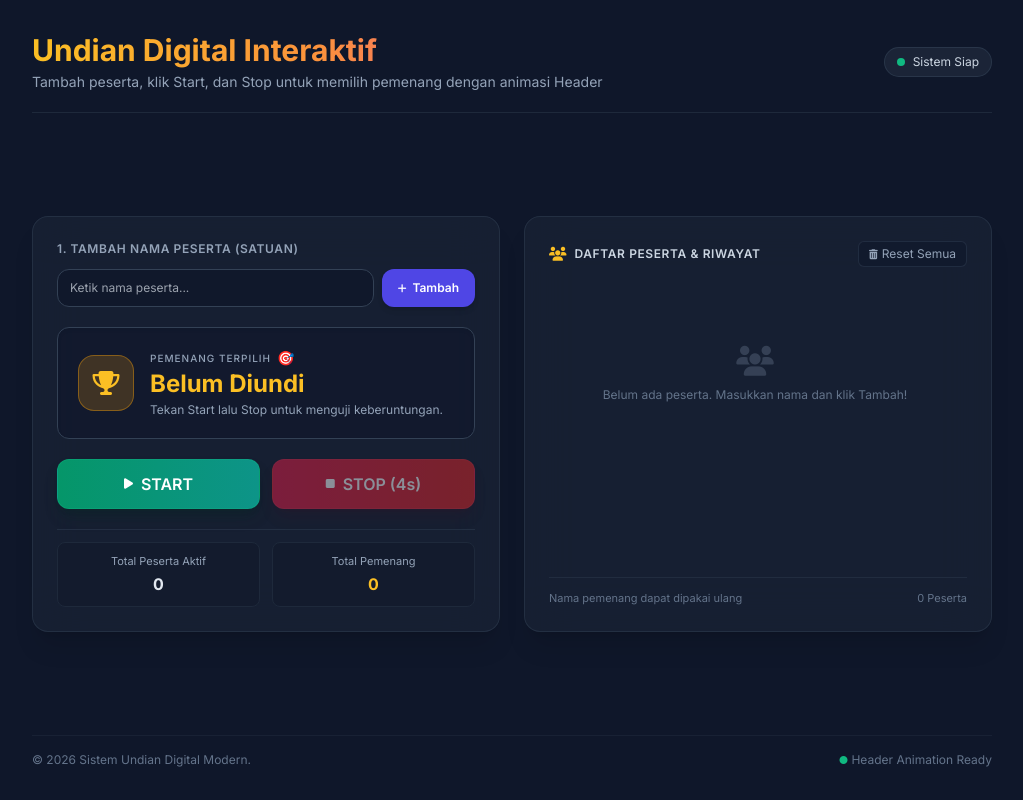
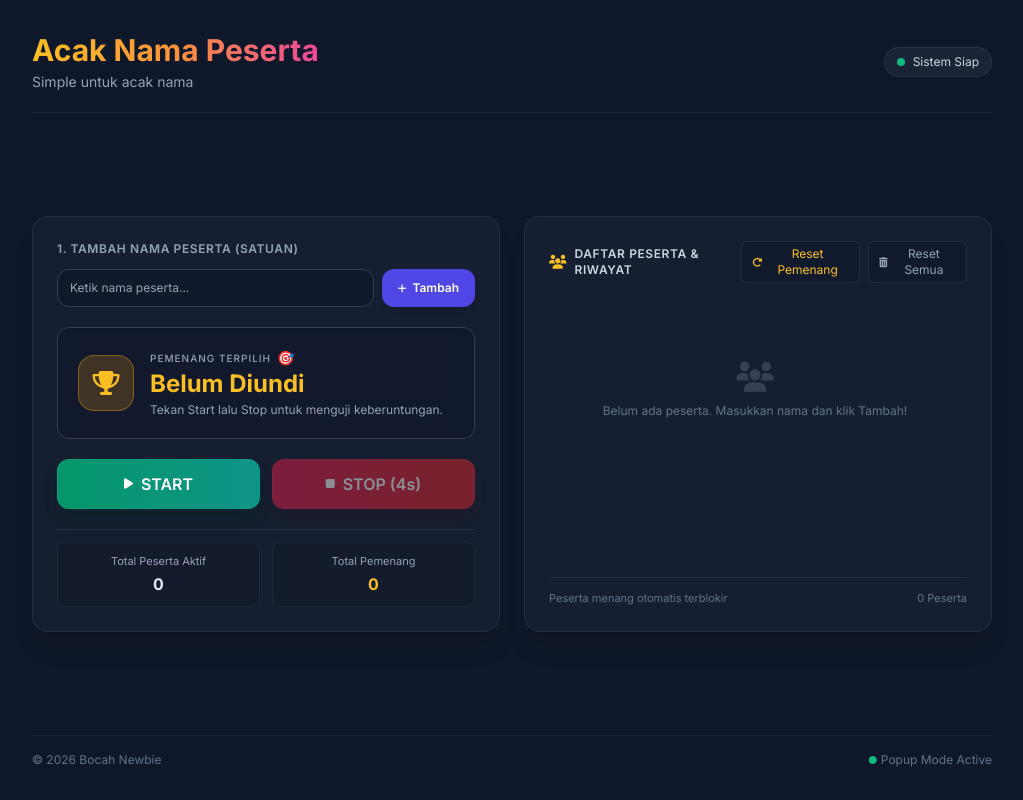
Before and after one commit to BocahNewbie/telegram, a plain HTML site: page index.html in a window 1280 px wide. Shown: the whole page, without its empty margins (128-1151 px from the left). Drawn offline with nearby package versions, Linux system fonts and the light colour scheme.

Commit message:
Update index.html

```diff
--- a/index.html
+++ b/index.html
@@ -3,7 +3,7 @@
 <head>
     <meta charset="UTF-8">
     <meta name="viewport" content="width=device-width, initial-scale=1.0">
-    <title>Sistem Undian Digital Interaktif</title>
+    <title>Sistem Acak Nama</title>
     <!-- Tailwind CSS CDN -->
     <script src="https://cdn.tailwindcss.com"></script>
     <!-- Google Font: Inter -->
@@ -24,7 +24,7 @@
         }
     </script>
 </head>
-<body class="h-full font-sans antialiased bg-slate-900 text-slate-100 flex flex-col justify-between selection:bg-amber-500 selection:text-white">
+<body class="h-full font-sans antialiased bg-slate-900 text-slate-100 flex flex-col justify-between selection:bg-amber-500 selection:text-white relative">
 
     <!-- Container Utama -->
     <div class="min-h-full flex flex-col justify-between p-4 sm:p-6 md:p-8 max-w-5xl mx-auto w-full">
@@ -33,9 +33,9 @@
         <header class="mb-6 sm:mb-8 text-center sm:text-left flex flex-col sm:flex-row items-center justify-between gap-4 border-b border-slate-800 pb-5">
             <div>
                 <h1 class="text-2xl sm:text-3xl font-bold bg-gradient-to-r from-amber-400 via-orange-400 to-pink-500 bg-clip-text text-transparent">
-                    Undian Digital Interaktif
+                    Acak Nama Peserta
                 </h1>
-                <p class="text-xs sm:text-sm text-slate-400 mt-1">Tambah peserta, klik Start, dan Stop untuk memilih pemenang dengan animasi Header</p>
+                <p class="text-xs sm:text-sm text-slate-400 mt-1">Simple untuk acak nama</p>
             </div>
             <div class="flex items-center gap-2 bg-slate-800/80 px-3 py-1.5 rounded-full border border-slate-700/60 text-xs text-slate-300">
                 <span class="w-2 h-2 rounded-full bg-emerald-500 animate-ping"></span>
@@ -59,7 +59,7 @@
                     </div>
                 </div>
 
-                <!-- Status Kartu Pemenang Utama (Animasi Header) -->
+                <!-- Status Kartu Pemenang Utama (Header Animasi) -->
                 <div id="statusCard" class="relative overflow-hidden rounded-xl border p-5 transition-all duration-300 bg-slate-900/60 border-slate-700 shadow-inner">
                     <div class="flex items-center gap-4">
                         <div id="statusIconBg" class="relative flex items-center justify-center w-14 h-14 rounded-2xl bg-amber-500/20 text-amber-400 border border-amber-500/40">
@@ -109,10 +109,16 @@
                             <i class="fa-solid fa-users text-amber-400 text-sm"></i>
                             <h2 class="text-xs font-semibold uppercase tracking-wider text-slate-300">Daftar Peserta & Riwayat</h2>
                         </div>
-                        <button onclick="clearLogs()" class="text-xs text-slate-400 hover:text-rose-400 transition-colors flex items-center gap-1 bg-slate-900/50 px-2.5 py-1 rounded-md border border-slate-700/50">
-                            <i class="fa-solid fa-trash-can text-[10px]"></i>
-                            <span>Reset Semua</span>
-                        </button>
+                        <div class="flex items-center gap-2">
+                            <button onclick="resetPemenangSaja()" class="text-xs text-amber-400 hover:text-amber-300 transition-colors flex items-center gap-1 bg-slate-900/50 px-2.5 py-1 rounded-md border border-slate-700/50" title="Buka blokir peserta yang sudah menang">
+                                <i class="fa-solid fa-rotate-right text-[10px]"></i>
+                                <span>Reset Pemenang</span>
+                            </button>
+                            <button onclick="clearLogs()" class="text-xs text-slate-400 hover:text-rose-400 transition-colors flex items-center gap-1 bg-slate-900/50 px-2.5 py-1 rounded-md border border-slate-700/50">
+                                <i class="fa-solid fa-trash-can text-[10px]"></i>
+                                <span>Reset Semua</span>
+                            </button>
+                        </div>
                     </div>
 
                     <!-- Container List Peserta -->
@@ -125,7 +131,7 @@
                 </div>
 
                 <div class="pt-3 border-t border-slate-700/40 text-[11px] text-slate-500 flex justify-between items-center">
-                    <span>Nama pemenang dapat dipakai ulang</span>
+                    <span>Peserta menang otomatis terblokir</span>
                     <span id="logCountText">0 Peserta</span>
                 </div>
             </section>
@@ -133,11 +139,26 @@
 
         <!-- Footer -->
         <footer class="mt-8 pt-4 border-t border-slate-800/60 text-center text-xs text-slate-500 flex flex-col sm:flex-row justify-between items-center gap-2">
-            <div>&copy; 2026 Sistem Undian Digital Modern.</div>
+            <div>&copy; 2026 Bocah Newbie</div>
             <div class="flex items-center gap-4">
-                <span class="inline-flex items-center gap-1"><i class="fa-solid fa-circle text-[8px] text-emerald-500"></i> Header Animation Ready</span>
+                <span class="inline-flex items-center gap-1"><i class="fa-solid fa-circle text-[8px] text-emerald-500"></i> Popup Mode Active</span>
             </div>
         </footer>
+    </div>
+
+    <!-- POPUP MODAL PEMENANG -->
+    <div id="winnerModal" class="fixed inset-0 z-50 flex items-center justify-center bg-slate-950/80 backdrop-blur-md hidden opacity-0 transition-opacity duration-300">
+        <div class="bg-slate-900 border border-amber-500/50 rounded-3xl p-8 max-w-md w-full mx-4 shadow-2xl text-center transform scale-90 transition-transform duration-300" id="modalContent">
+            <div class="w-20 h-20 mx-auto mb-4 rounded-full bg-amber-500/20 border border-amber-500/40 flex items-center justify-center text-amber-400 text-3xl shadow-lg">
+                <i class="fa-solid fa-award"></i>
+            </div>
+            <span class="text-xs font-semibold tracking-widest text-amber-400 uppercase bg-amber-500/10 px-3 py-1 rounded-full border border-amber-500/20">Selamat Pemenang! 🎉</span>
+            <h2 id="modalWinnerName" class="text-3xl font-extrabold text-white mt-4 mb-2 tracking-wide">Nama Pemenang</h2>
+            <p class="text-xs text-slate-400 mb-6">Peserta ini telah terpilih dan otomatis diblokir dari undian berikutnya.</p>
+            <button onclick="tutupModal()" class="w-full py-3 bg-gradient-to-r from-amber-500 to-orange-600 hover:from-amber-400 hover:to-orange-500 text-white font-bold text-sm rounded-xl shadow-lg shadow-amber-950/40 transition-all">
+                Tutup & Lanjutkan
+            </button>
+        </div>
     </div>
 
     <!-- JavaScript Eksternal -->
```
